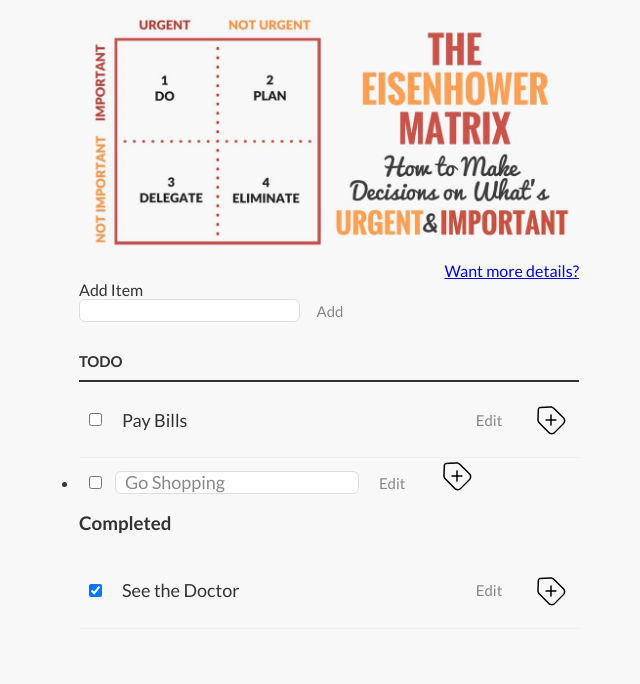
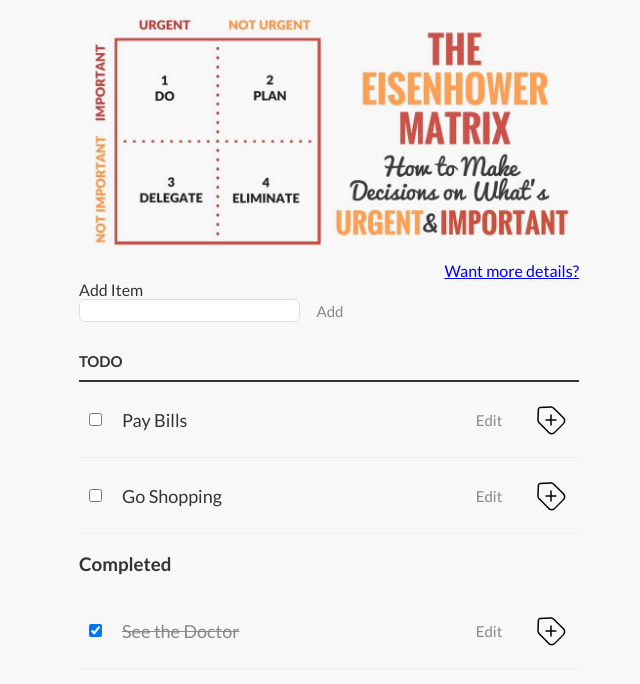
Before and after one commit to SchizoVIv/clean-code-s1e1, a plain HTML site: page index.html in a window 1280 px wide. Both pictures are taken after a click on the button "Save". Shown: the whole page, without its empty margins (311-951 px from the left). Drawn offline with Linux system fonts and the light colour scheme.

Commit message:
fix(Penalties): fixed an issue editing error

```diff
--- a/app.js
+++ b/app.js
@@ -82,11 +82,13 @@ var editTask=function(){
 
   var listItem=this.parentNode;
 
-  var editInput=listItem.querySelector('input[type=text]');
+  var editInput=listItem.querySelector('.list__input-task');
   var label=listItem.querySelector(".list__ladel-task");
   var editBtn=listItem.querySelector(".list__button-edit");
-  var containsClass=listItem.classList.contains("list__item");
+  console.log(editInput)
+  var containsClass=editInput.classList.contains("list__input-task_type_text");
   //If class of the parent is .editmode
+  editInput.classList.toggle("list__input-task_type_text");
   if(containsClass){
 
       //switch to .editmode
@@ -99,7 +101,7 @@ var editTask=function(){
   }
 
   //toggle .editmode on the parent.
-  listItem.classList.toggle("list__item");
+  label.classList.toggle("list__ladel-task_display_none");
 };
 
 
@@ -121,6 +123,8 @@ var taskCompleted=function(){
 
   //Append the task list item to the #completed-tasks
   var listItem=this.parentNode;
+  const xItem = listItem.querySelector(".list__ladel-task");
+  xItem.classList.add("list__ladel-task-completed");
   completedTasksHolder.appendChild(listItem);
   bindTaskEvents(listItem, taskIncomplete);
 
@@ -133,6 +137,8 @@ var taskIncomplete=function(){
   //When the checkbox is unchecked
   //Append the task list item to the #incompleteTasks.
   var listItem=this.parentNode;
+  const xItem = listItem.querySelector(".list__ladel-task");
+  xItem.classList.remove("list__ladel-task-completed");
   incompleteTaskHolder.appendChild(listItem);
   bindTaskEvents(listItem,taskCompleted);
 }
--- a/index.html
+++ b/index.html
@@ -46,7 +46,7 @@
         <ul  class="list" id="completed">
           <li class="list__item">
             <input class="list__input_checkbox" type="checkbox" checked>
-            <label class="list__ladel-task">See the Doctor</label>
+            <label class="list__ladel-task list__ladel-task-completed">See the Doctor</label>
             <input type="text" class="list__input-task input-focus">
             <button class="list__button-edit button-hover">Edit</button>
             <button class="list__button-delete button-hover">
```
